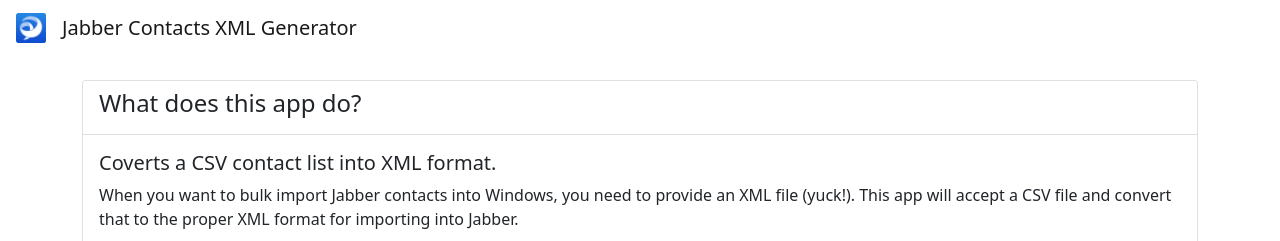
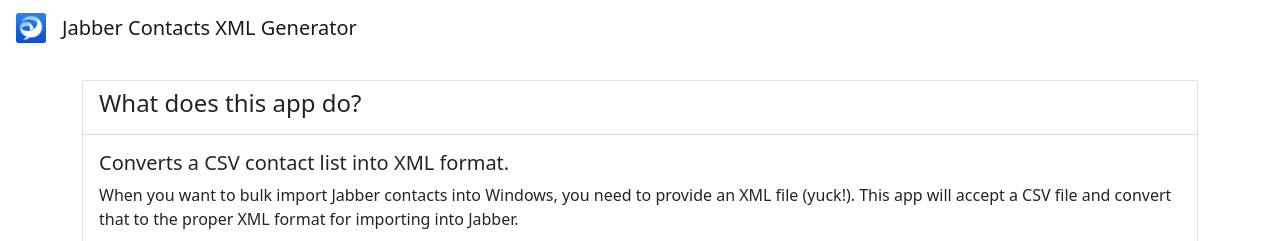
Before and after one commit to sloan58/jabbercontactxml, a React (Create React App) app: page / in a window 1280 px wide. Shown: the top 241 px of the page. Built offline with nearby package versions, Linux system fonts and the light colour scheme.

Commit message:
fix typo on instructions

```diff
--- a/src/App.js
+++ b/src/App.js
@@ -95,7 +95,7 @@
           </div>
           <div className='card-body'>
             <h5 className='card-title'>
-              Coverts a CSV contact list into XML format.
+              Converts a CSV contact list into XML format.
             </h5>
             <p className='card-text'>
               When you want to bulk import Jabber contacts into Windows, you
```
